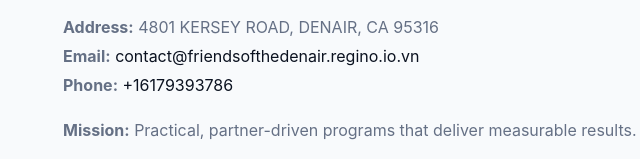
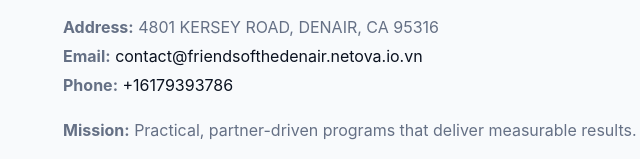
Before and after one commit to thuanbg111/friends-of-the-denair-library-7345, a plain HTML site: page about.html in a window 1280 px wide. Shown: the part 743-902 px from the top of the page, 7-647 px from the left. Drawn offline with Linux system fonts and the light colour scheme.

Commit message:
Force replace email (safe)

```diff
--- a/about.html
+++ b/about.html
@@ -33,7 +33,7 @@
     <div class="cb8ca8335d1">
       <div class="fcol"><img src="images/logo.png" style="width:140px;margin-bottom:.4rem" alt=""><div class="small">© <span id="year"></span> Friends of the Denair Library</div><div class="small">501(c)(3) • EIN 993317345</div></div>
       <div class="fcol"><div class="small"><strong>Address:</strong> 4801 KERSEY ROAD,
-DENAIR, CA 95316</div><div class="small"><strong>Email:</strong> <a href="mailto:contact@friendsofthedenair.regino.io.vn">contact@friendsofthedenair.regino.io.vn</a></div><div class="small"><strong>Phone:</strong> <a href="tel:+16179393786">+16179393786</a></div></div>
+DENAIR, CA 95316</div><div class="small"><strong>Email:</strong> <a href="contact@friendsofthedenair.netova.io.vn">contact@friendsofthedenair.netova.io.vn</a></div><div class="small"><strong>Phone:</strong> <a href="tel:+16179393786">+16179393786</a></div></div>
       <div class="fcol"><div class="small"><strong>Mission:</strong> Practical, partner-driven programs that deliver measurable results.</div></div>
     </div>
   </div>
```
